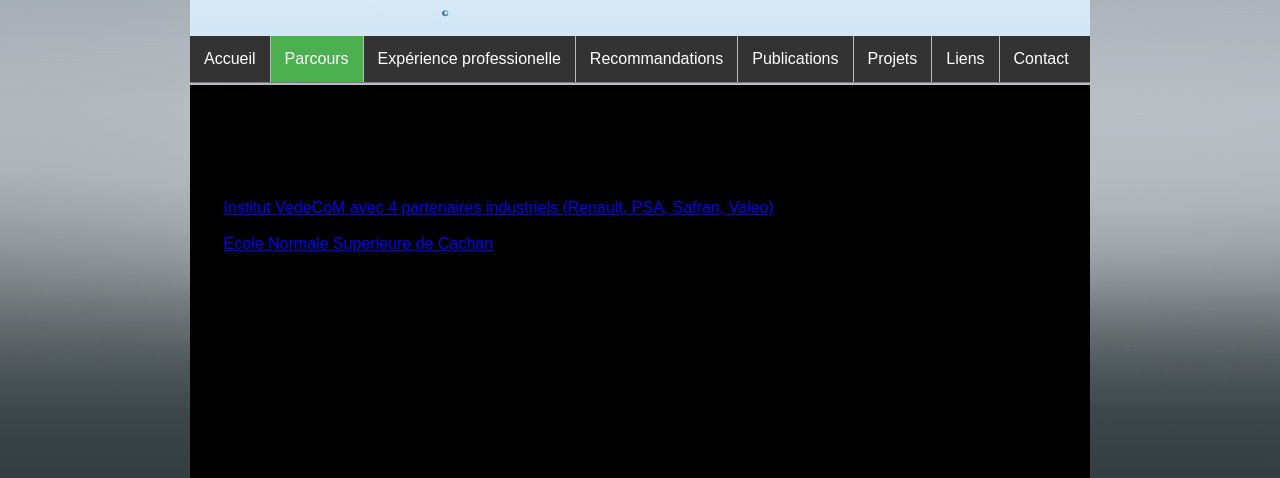
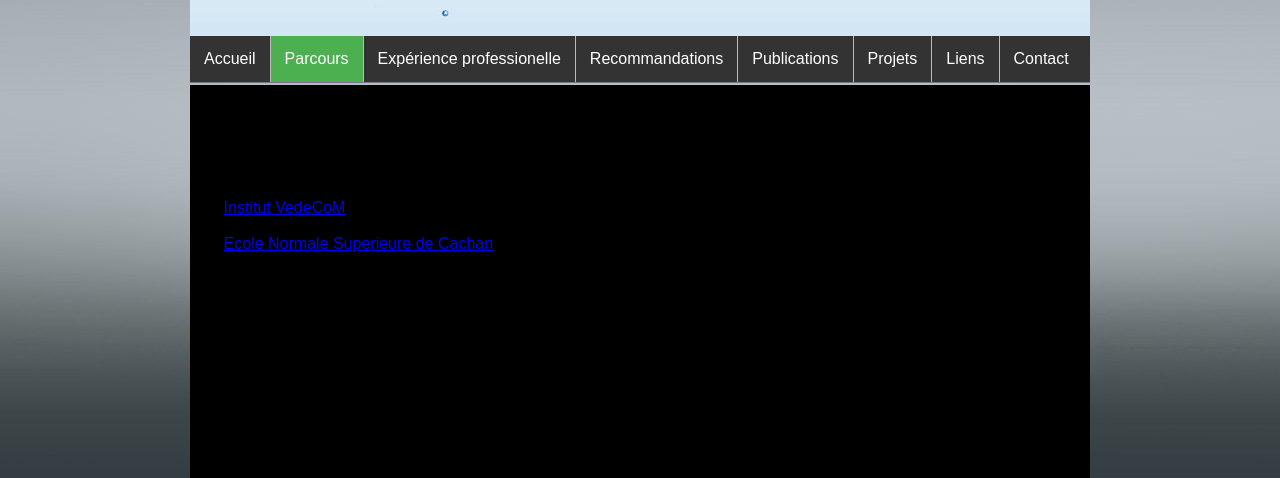
Before and after one commit to hamifahim/website, a plain HTML site: page parcours.html in a window 1280 px wide. Shown: the part 215-693 px from the top of the page. Drawn offline with Linux system fonts and the light colour scheme.

Commit message:
Update parcours.html

```diff
--- a/parcours.html
+++ b/parcours.html
@@ -33,7 +33,7 @@ and open the template in the editor.
                 <li>2016-2017 :  Ingénieur R&D indépendant <br>
                   <strong>Informatique industrielle - Developpement web (Front End, Back End)...</strong> </li>
                 <li>2012-2016 : Doctorat en électronique, Université de rouen, IRSEEM/ESIGELEC <br>
-                    <a href="http://www.vedecom.fr/"> Institut VedeCoM avec 4 partenaires industriels (Renault, PSA, Safran, Valeo)</a></li>
+                    <a href="http://www.vedecom.fr/"> Institut VedeCoM </a></li>
                 <li>2011-2012 : Master 2 en systemes d'énérgie électrique <br>
                     <a href="http://www.ens-cachan.fr/lecole/propos">Ecole Normale Superieure de Cachan</a> </li>
             </ul>
```
